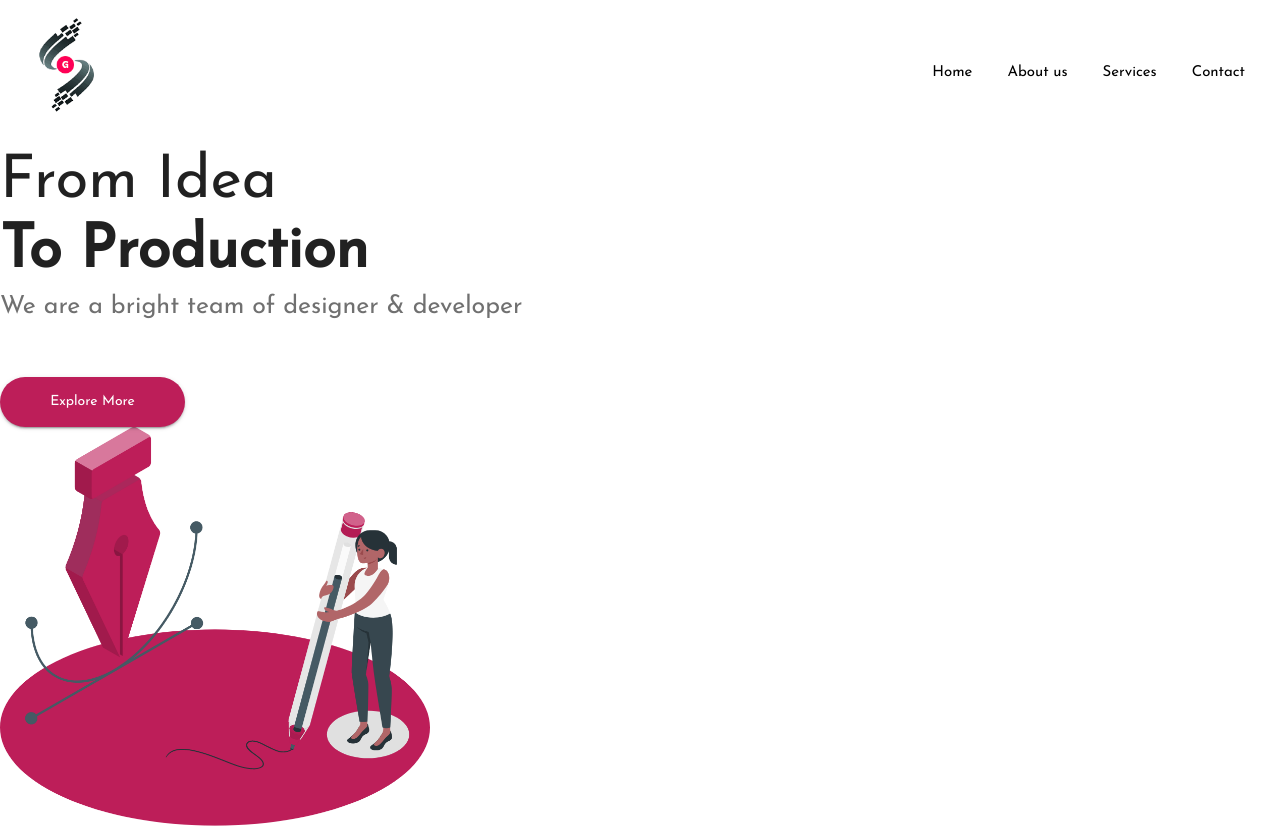
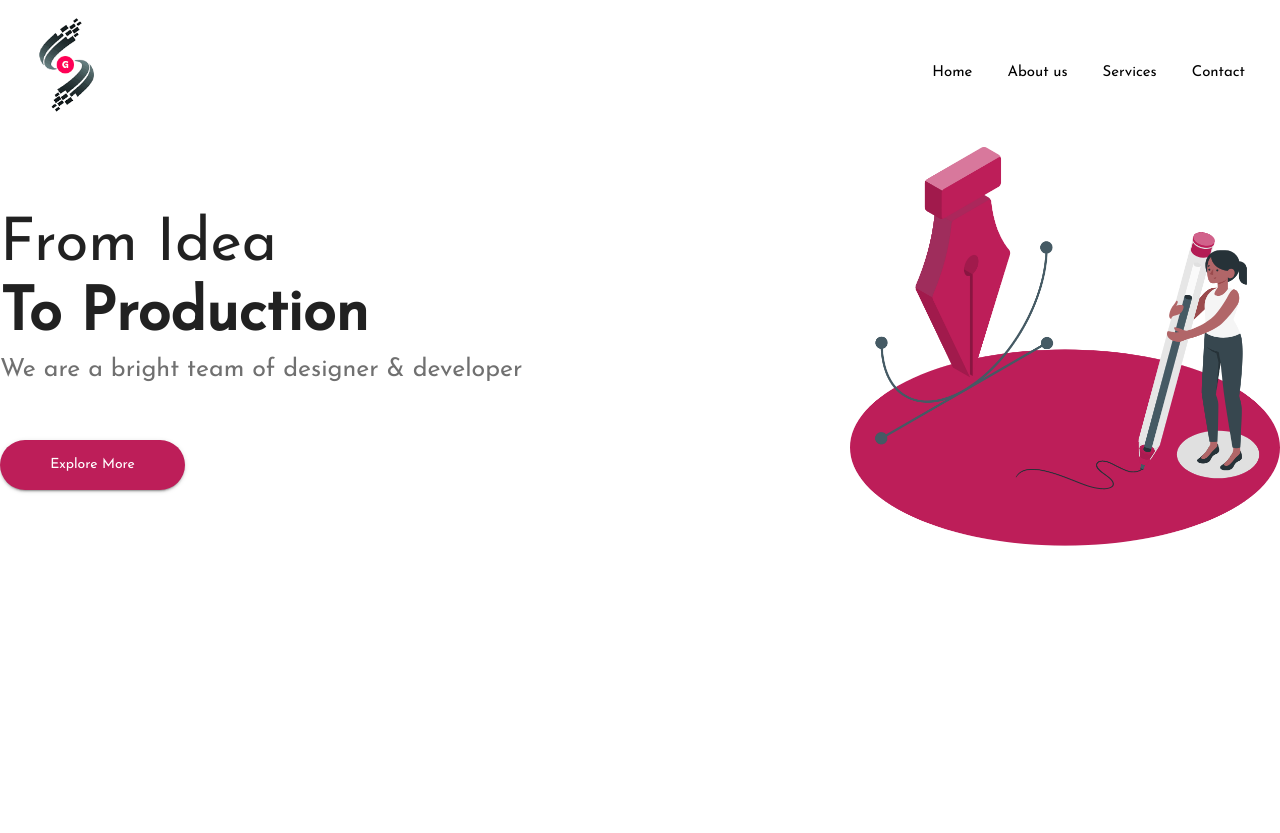
Before and after one commit to VinCodeTheWeb/genosio, a React (Create React App) app in the folder client/: page / in a window 1280 px wide. After the commit the page ends 800 px from the top, so only its background shows below. Built offline with nearby package versions, Linux system fonts and the light colour scheme.

Commit message:
positioning hero container items

```diff
--- a/client/src/templates/HomeTemplate/home-template.component.tsx
+++ b/client/src/templates/HomeTemplate/home-template.component.tsx
@@ -20,7 +20,7 @@ const HomeTemplate: React.FC<HomeTemplateProps> = ({ header, leftSection, rightS
                     {header}
                 </Grid>
             </Container>
-            <Grid container direction="column">
+            <Grid container direction="row" alignItems="center" justify="space-between">
                 <Grid item>{leftSection}</Grid>
                 <Grid item>{rightSection}</Grid>
             </Grid>
```
